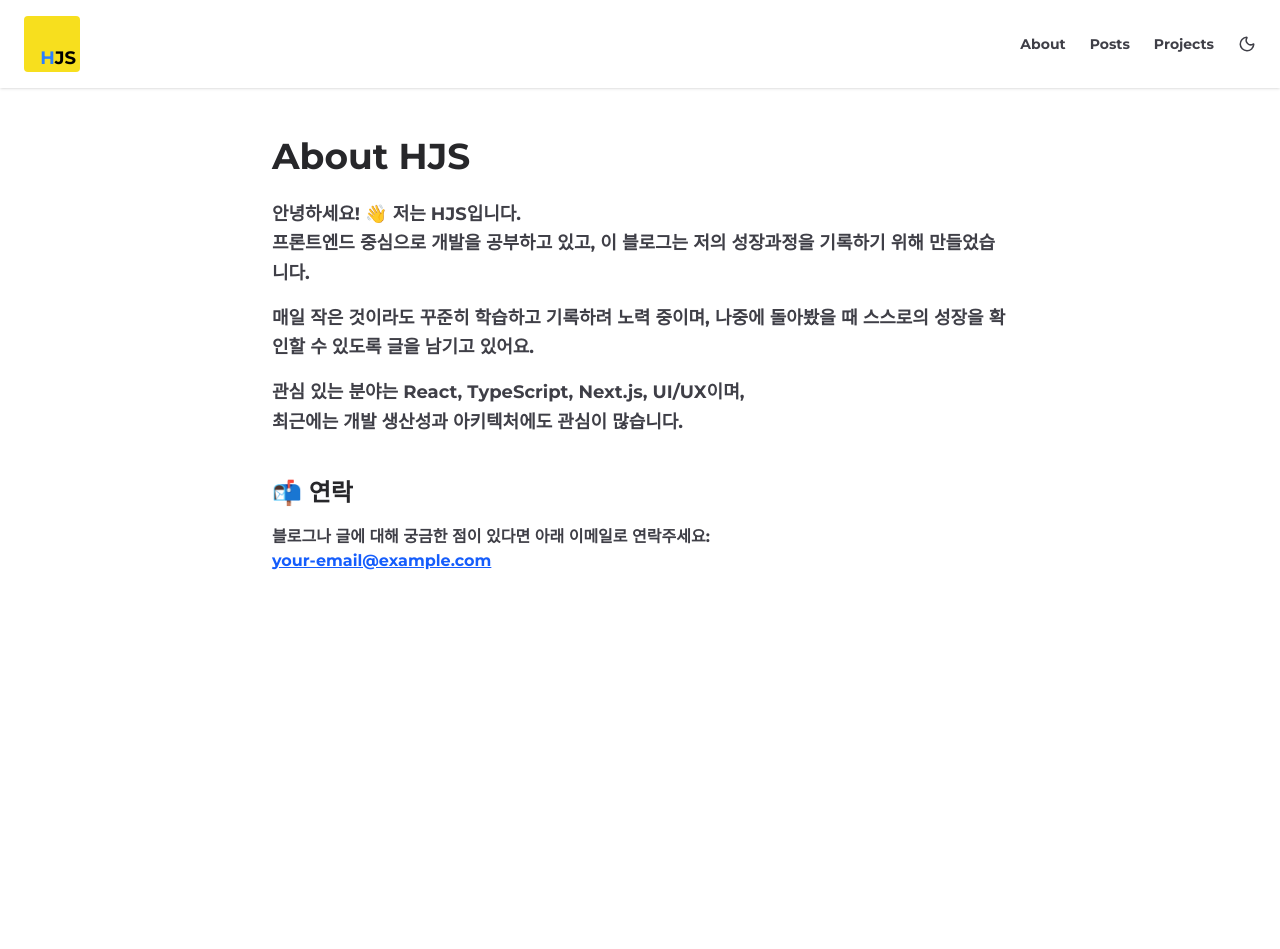
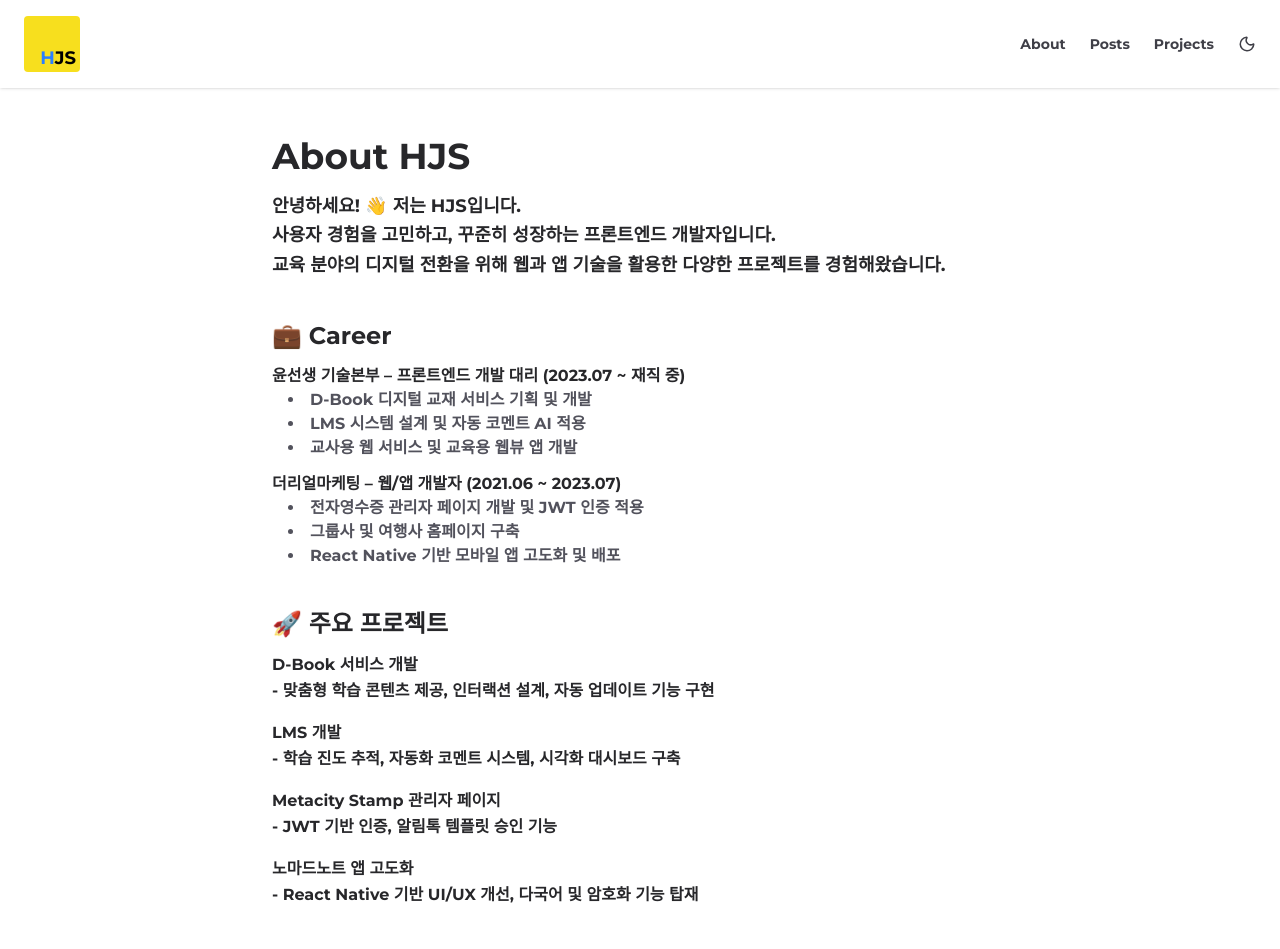
Before and after one commit to Jaeseokkong/NEXT-BLOG, a Next.js app: page /about in a window 1280 px wide. Shown: the top 949 px of the page. Before the commit the page ends 800 px from the top, so only its background shows below. Built offline with nearby package versions, Linux system fonts and the light colour scheme.

Commit message:
fix: 소개 페이지 내용 수정

```diff
--- a/src/app/about/page.tsx
+++ b/src/app/about/page.tsx
@@ -1,29 +1,79 @@
+// src/app/about/page.tsx
+
 export default function AboutPage() {
   return (
-    <div className="max-w-3xl mx-auto py-12 px-4">
-      <h1 className="text-4xl font-bold mb-6 text-zinc-800 dark:text-zinc-100">About HJS</h1>
-
-      <section className="mb-8 space-y-4 text-zinc-700 dark:text-zinc-300 leading-relaxed text-lg">
-        <p>
-          안녕하세요! 👋 저는 <strong>HJS</strong>입니다. <br />
-          프론트엔드 중심으로 개발을 공부하고 있고, 이 블로그는 저의 성장과정을 기록하기 위해 만들었습니다.
-        </p>
-
-        <p>
-          매일 작은 것이라도 꾸준히 학습하고 기록하려 노력 중이며, 나중에 돌아봤을 때 스스로의 성장을 확인할 수 있도록 글을 남기고 있어요.
-        </p>
-
-        <p>
-          관심 있는 분야는 <strong>React, TypeScript, Next.js, UI/UX</strong>이며, <br />
-          최근에는 <strong>개발 생산성과 아키텍처</strong>에도 관심이 많습니다.
+    <div className="max-w-3xl mx-auto px-4 py-12 space-y-10 text-zinc-800 dark:text-zinc-200">
+      {/* 소개 */}
+      <section>
+        <h1 className="text-4xl font-bold mb-4">About HJS</h1>
+        <p className="text-lg leading-relaxed">
+          안녕하세요! 👋 저는 <strong>HJS</strong>입니다.
+          <br />
+          사용자 경험을 고민하고, 꾸준히 성장하는 프론트엔드 개발자입니다. <br />
+          교육 분야의 디지털 전환을 위해 웹과 앱 기술을 활용한 다양한 프로젝트를 경험해왔습니다.
         </p>
       </section>
 
-      <section className="mt-10">
-        <h2 className="text-2xl font-semibold text-zinc-800 dark:text-zinc-100 mb-4">📬 연락</h2>
-        <p className="text-zinc-700 dark:text-zinc-300">
-          블로그나 글에 대해 궁금한 점이 있다면 아래 이메일로 연락주세요:
-          <br />
+      {/* 커리어 */}
+      <section>
+        <h2 className="text-2xl font-semibold mb-3">💼 Career</h2>
+        <ul className="space-y-3 text-base">
+          <li>
+            <strong>윤선생 기술본부</strong> – 프론트엔드 개발 대리 (2023.07 ~ 재직 중)
+            <ul className="ml-4 list-disc list-inside text-zinc-600 dark:text-zinc-400">
+              <li>D-Book 디지털 교재 서비스 기획 및 개발</li>
+              <li>LMS 시스템 설계 및 자동 코멘트 AI 적용</li>
+              <li>교사용 웹 서비스 및 교육용 웹뷰 앱 개발</li>
+            </ul>
+          </li>
+          <li>
+            <strong>더리얼마케팅</strong> – 웹/앱 개발자 (2021.06 ~ 2023.07)
+            <ul className="ml-4 list-disc list-inside text-zinc-600 dark:text-zinc-400">
+              <li>전자영수증 관리자 페이지 개발 및 JWT 인증 적용</li>
+              <li>그룹사 및 여행사 홈페이지 구축</li>
+              <li>React Native 기반 모바일 앱 고도화 및 배포</li>
+            </ul>
+          </li>
+        </ul>
+      </section>
+
+      {/* 프로젝트 요약 */}
+      <section>
+        <h2 className="text-2xl font-semibold mb-3">🚀 주요 프로젝트</h2>
+        <ul className="space-y-4 text-base leading-relaxed">
+          <li>
+            <strong>D-Book 서비스 개발</strong> <br />
+            - 맞춤형 학습 콘텐츠 제공, 인터랙션 설계, 자동 업데이트 기능 구현
+          </li>
+          <li>
+            <strong>LMS 개발</strong> <br />
+            - 학습 진도 추적, 자동화 코멘트 시스템, 시각화 대시보드 구축
+          </li>
+          <li>
+            <strong>Metacity Stamp 관리자 페이지</strong> <br />
+            - JWT 기반 인증, 알림톡 템플릿 승인 기능
+          </li>
+          <li>
+            <strong>노마드노트 앱 고도화</strong> <br />
+            - React Native 기반 UI/UX 개선, 다국어 및 암호화 기능 탑재
+          </li>
+        </ul>
+      </section>
+
+      {/* 관심 기술 */}
+      <section>
+        <h2 className="text-2xl font-semibold mb-3">🧠 관심 분야</h2>
+        <p>
+          효율적인 프론트엔드 구조와 디자인 시스템에 관심이 많습니다. <br />
+          최근에는 <strong>React</strong>, <strong>Next.js</strong>, <strong>TypeScript</strong>, <strong>TailwindCSS</strong>를 기반으로 한 프로젝트를 진행하며 UI/UX 품질 향상과 성능 최적화에 집중하고 있습니다.
+        </p>
+      </section>
+
+      {/* 연락처 */}
+      <section>
+        <h2 className="text-2xl font-semibold mb-3">📬 Contact</h2>
+        <p>
+          언제든지 편하게 연락주세요! <br />
           <a
             href="mailto:your-email@example.com"
             className="text-blue-600 dark:text-blue-400 underline"
```
